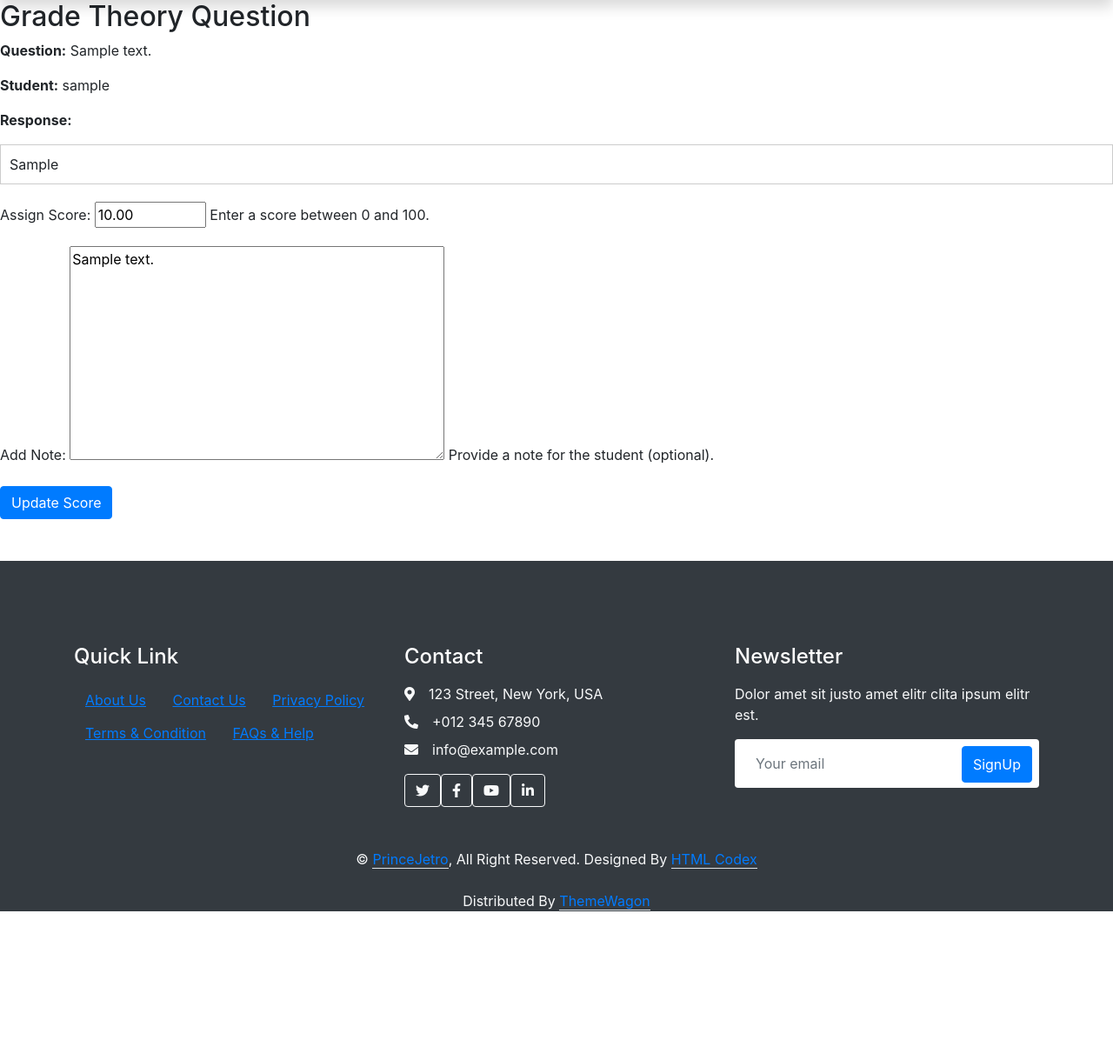
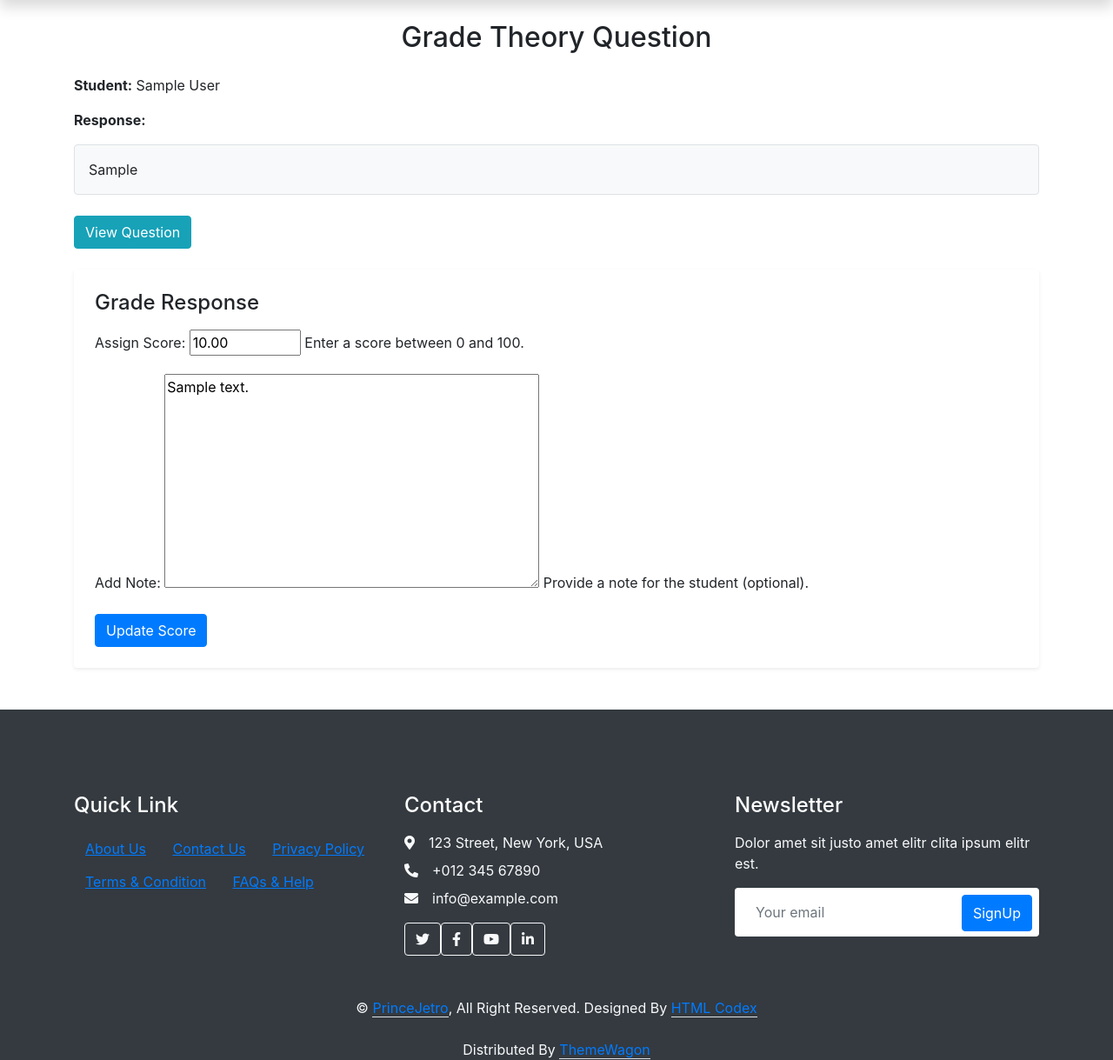
Before and after one commit to PrinceJetro/Tutorial-Haven, a Django app: page /grade/theory/1/ in a window 1280 px wide. Shown: the part 40-1259 px from the top of the page at 87% size. Before the commit the page ends 1088 px from the top, so only its background shows below. Run offline with Django 4.2, Linux system fonts and the light colour scheme; a user stored in the database is signed in; tables that the repository leaves empty hold one stand-in row (values such as "Sample post"); some libraries are stand-ins or nearby versions.

Commit message:
worked on the grade theory page

```diff
--- a/templates/grade_theory.html
+++ b/templates/grade_theory.html
@@ -1,20 +1,46 @@
-<!-- templates/grade_theory.html -->
 {% extends "base.html" %}
 
 {% block content %}
-<h2>Grade Theory Question</h2>
+<div class="container mt-4">
+    <h2 class="text-center mb-4">Grade Theory Question</h2>
 
-<p><strong>Question:</strong> {{ theory_grade.question.question_text|safe }}</p>
-<p><strong>Student:</strong> {{ theory_grade.user.username }}</p>
+    <!-- Student's Response -->
+    <p><strong>Student:</strong> {{ theory_grade.user.get_full_name|title }}</p>
     <p><strong>Response:</strong></p>
-<div style="border: 1px solid #ccc; padding: 10px; margin-bottom: 20px;">
+    <div class="border p-3 rounded bg-light mb-4">
         {{ theory_grade.response|safe }}
     </div>
 
-<form method="post">
+    <!-- Button to trigger the modal -->
+    <button type="button" class="btn btn-info mb-4" data-bs-toggle="modal" data-bs-target="#questionModal">
+        View Question
+    </button>
+
+    <!-- Grading Form -->
+    <form method="post" class="bg-white p-4 shadow-sm rounded">
         {% csrf_token %}
+        <h4 class="mb-3">Grade Response</h4>
         {{ form.as_p }}
         <button type="submit" class="btn btn-primary">Update Score</button>
     </form>
+</div>
 
+<!-- Modal for Question -->
+<div class="modal fade" id="questionModal" tabindex="-1" aria-labelledby="questionModalLabel" aria-hidden="true">
+    <div class="modal-dialog">
+        <div class="modal-content">
+            <div class="modal-header">
+                <h5 class="modal-title" id="questionModalLabel">Question Details</h5>
+                <button type="button" class="btn-close" data-bs-dismiss="modal" aria-label="Close"></button>
+            </div>
+            <div class="modal-body">
+                <p><strong>Question:</strong></p>
+                <p>{{ theory_grade.question.question_text|safe }}</p>
+            </div>
+            <div class="modal-footer">
+                <button type="button" class="btn btn-secondary" data-bs-dismiss="modal">Close</button>
+            </div>
+        </div>
+    </div>
+</div>
 {% endblock %}
--- a/templates/myprofile.html
+++ b/templates/myprofile.html
@@ -235,7 +235,7 @@
                 <div class="col-md-6">
                     <div class="card mb-4 mb-md-0">
                         <div class="card-body">
-                            <p class="mb-4"><span class="text-primary font-italic me-1">List</span> Of Students</p>
+                            <p class="mb-4"><span class="text-primary font-italic me-1">List</span> Of Some Students</p>
                             {% for student in approved_students %}
                                 <p class="mb-1" style="font-size: 1rem;">
                                   <img src={{student.image}} alt="" style="border-radius: 50%; width:50px;height:50px">
@@ -254,7 +254,7 @@
             <div class="col-md-6">
                 <div class="card mb-4 mb-md-0">
                     <div class="card-body">
-                        <p class="mb-4"><span class="text-primary font-italic me-1">List</span> Of All Courses</p>
+                        <p class="mb-4"><span class="text-primary font-italic me-1">List</span> Of Some Courses</p>
                         {% for course in courses %}
                             <p class="mb-1" style="font-size: 1rem;">
                                 <a href="{% url 'course_detail' course.id %}">{{ course.name|title }}</a>
--- a/templates/tutorial_students.html
+++ b/templates/tutorial_students.html
@@ -9,7 +9,7 @@
      {% for student in students %}
     <div class="col-lg-3 col-md-6 mb-3">
       <div class="card" style="width: 100%;">
-        <img class="card-img-top" src="{{ student.image }}" alt="Card image" style="width:100%; object-fit: cover" height="250px">
+        <img class="card-img-top" src="{{ student.image }}" alt="{{student.user.get_full_name}} image" style="width:100%; object-fit: cover" height="250px">
         <div class="card-body">
           <h4 class="card-title">{{ student.user.get_full_name|title }}</h4>
           <p class="card-text">{{ student.department }} Department </p>
```
Lines whose indentation alone changed are shown as unchanged.
